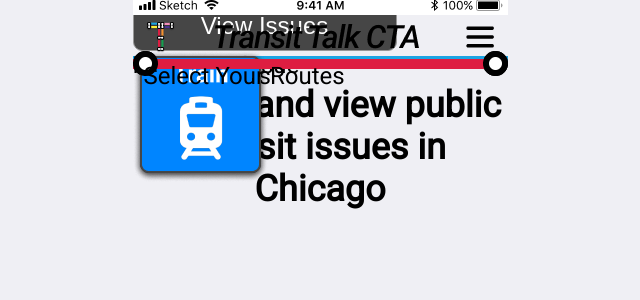
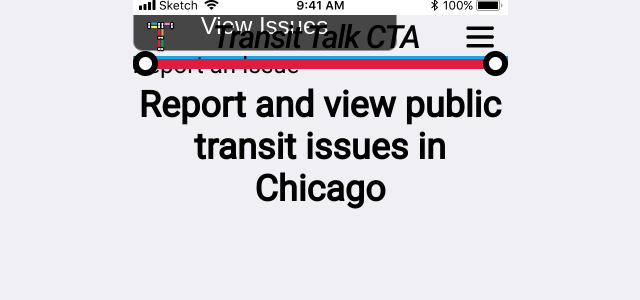
Before and after one commit to andreanthony/andreanthony.github.io, a Jekyll site: the page landingscreen.html, which Jekyll copies as it is, in a window 1280 px wide. Shown: the top 300 px of the page, without its empty margins (320-960 px from the left). Built offline with Jekyll 4.4.1, drawn with Linux system fonts in a browser that asks for light colours.

Commit message:
Update landingscreen.html

```diff
--- a/landingscreen.html
+++ b/landingscreen.html
@@ -26,12 +26,10 @@
     color: #FFFFFF;
     font-size: 24px;
 ">
- <div id="mainbutton"><p style="margin: 11px;">View Issues</p></div>
- <div id="separatorgreen"><img src="/green.png" alt="separatorgreen" /></div>
- <div id="reportissue">Report an Issue</div>
- <div id="bus"><img src="/Group.png" alt="bus" /></div>
- <div id="train"><img src="/Group 2.png" alt="train" /></div>
+ <div id="circle"></div>
+ <div id="separatorgreen"></div>
+ <div id="circle-right">Report an Issue</div>
  <div id="separatorred"><img src="/red.png" alt="separatorred" /></div>
-  <div id="mainbutton-1"><p style="margin: 11px;">Select Your Routes</p></div>
+
 </body>
 </html>
```
